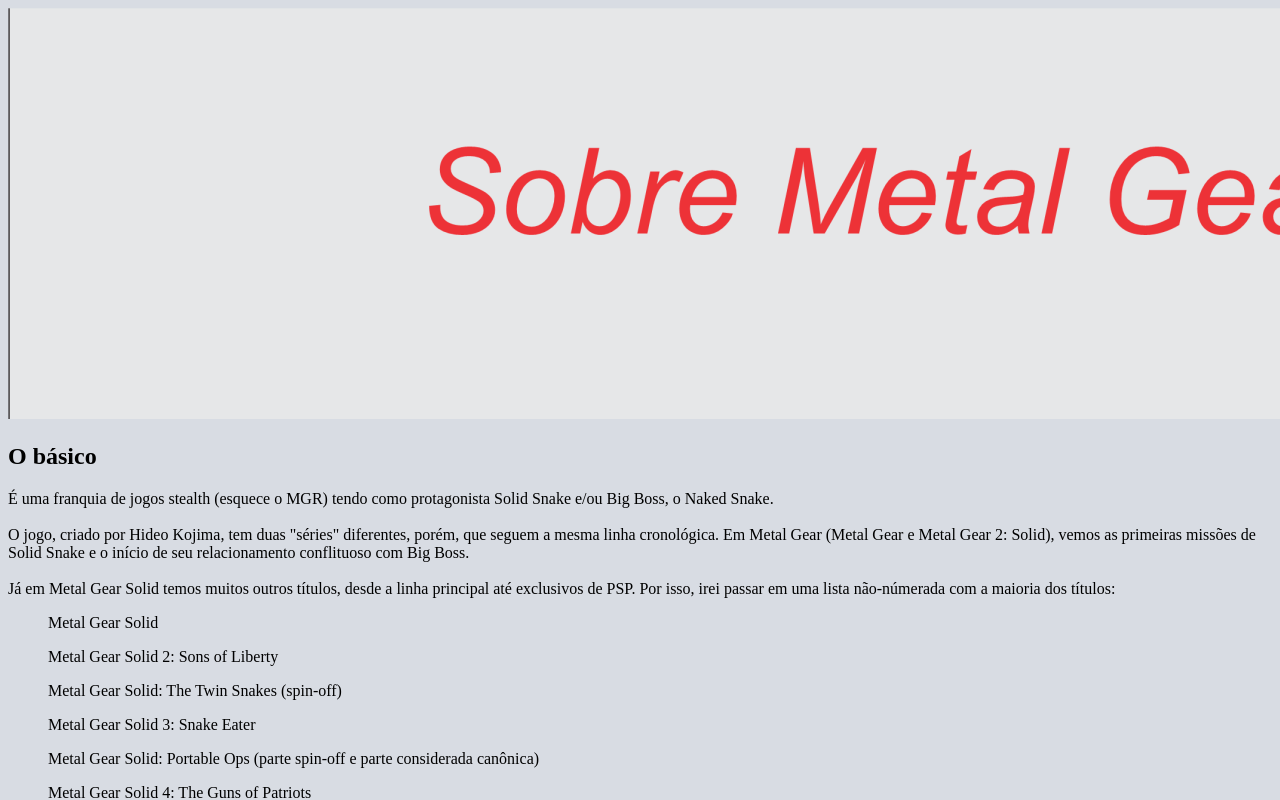
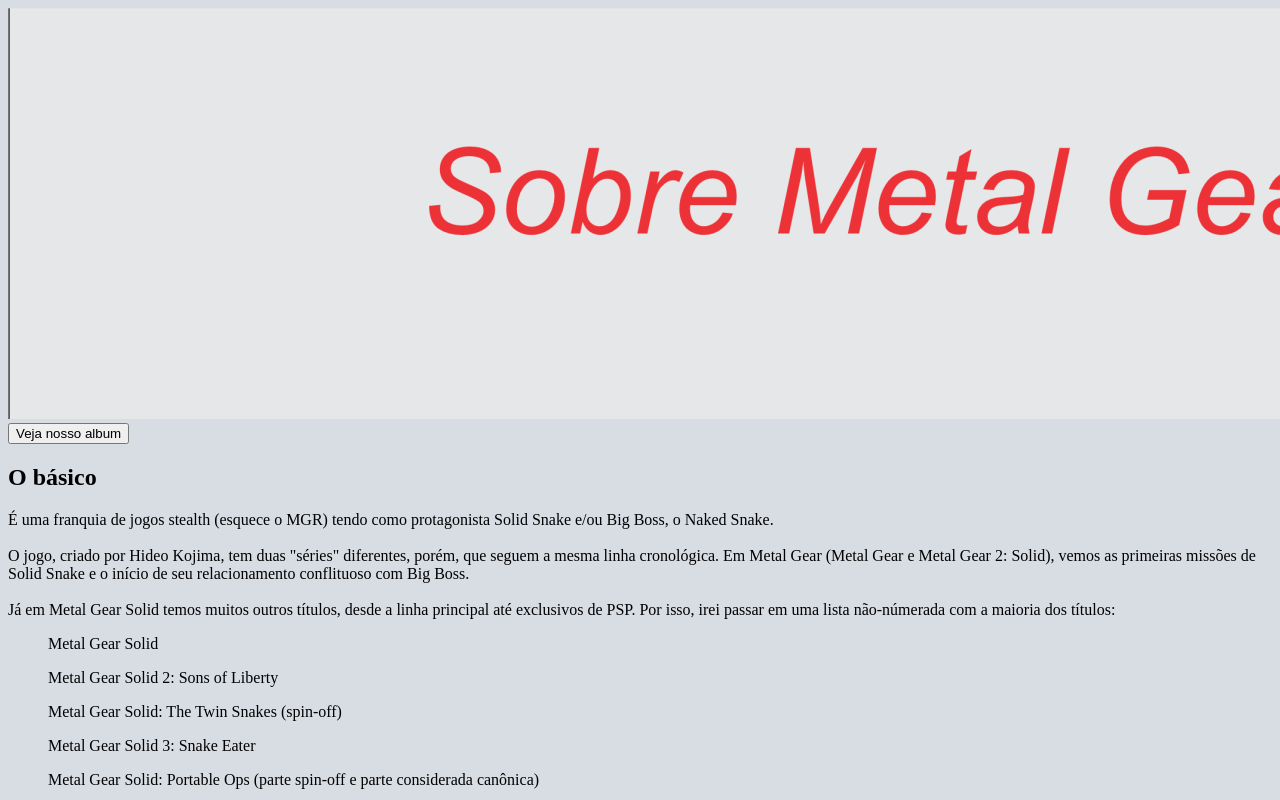
Before and after one commit to SLAi9/MGS, a plain HTML site: page index.html in a window 1280 px wide. Shown: the top 800 px of the page. Drawn offline with Linux system fonts and the light colour scheme.

Commit message:
Update index.html

```diff
--- a/index.html
+++ b/index.html
@@ -12,6 +12,7 @@
 </style>
 <body>
     <article class="game">
+         <button>Veja nosso album</button>
         <h1 class="title">O básico</h1>
         <p class="texto">É uma franquia de jogos stealth (esquece o MGR) tendo como protagonista Solid Snake e/ou Big Boss, o Naked Snake.<br><br>
             O jogo, criado por Hideo Kojima, tem duas "séries" diferentes, porém, que seguem a mesma linha cronológica.
```
